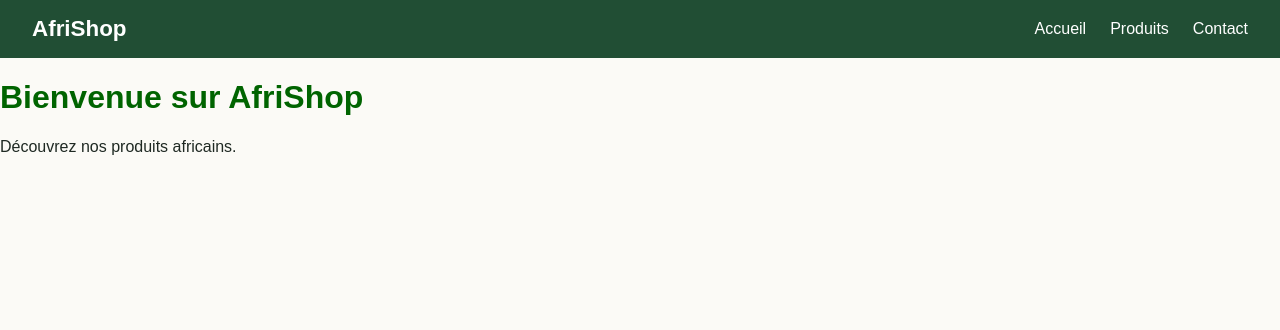
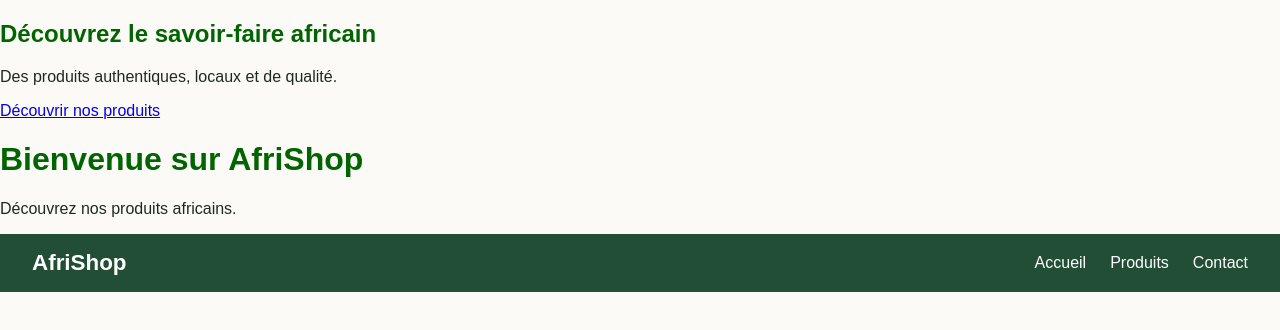
Before and after one commit to phant220/AfriShop, a plain HTML site: page index.html in a window 1280 px wide. Drawn offline with Linux system fonts and the light colour scheme.

Commit message:
feat: ajouter la version accueil

```diff
--- a/index.html
+++ b/index.html
@@ -6,6 +6,17 @@
   <title>AfriShop — Site vitrine</title>
   <link rel="stylesheet" href="style.css">
 </head>
+<main>
+  <section id="accueil" class="hero">
+    <h1>Découvrez le savoir-faire africain</h1>
+    <p>Des produits authentiques, locaux et de qualité.</p>
+    <a href="#produits" class="btn-primary">Découvrir nos produits</a>
+  </section>
+</main>
+<body>
+  <h1>Bienvenue sur AfriShop</h1>
+  <p>Découvrez nos produits africains.</p>
+</body>
 <header class="site-header">
   <div class="brand">AfriShop</div>
   <nav class="nav-links">
@@ -14,8 +25,4 @@
     <a href="#contact">Contact</a>
   </nav>
 </header>
-<body>
-  <h1>Bienvenue sur AfriShop</h1>
-  <p>Découvrez nos produits africains.</p>
-</body>
 </html>
```
